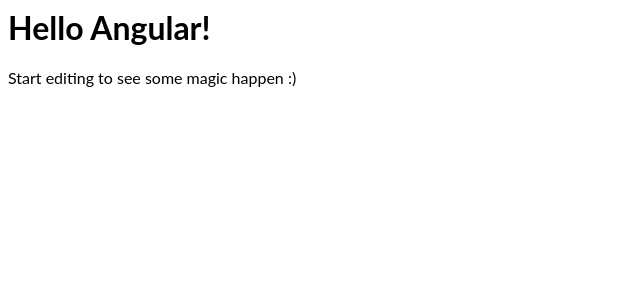
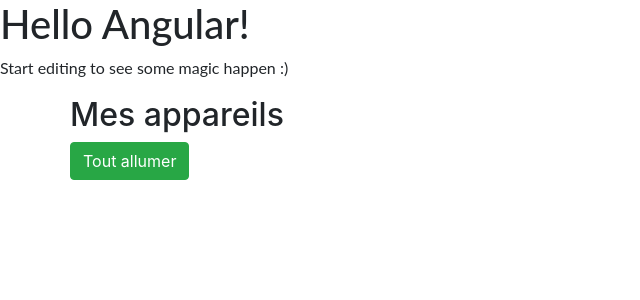
Before and after one commit to Creojosh/angular-dq14mh, an Angular app: page / in a window 1280 px wide. Shown: the top 300 px of the page, without its empty margins (0-640 px from the left). Built offline with nearby package versions, Linux system fonts and the light colour scheme.

Commit message:
3 files modified

```diff
--- a/angular.json
+++ b/angular.json
@@ -23,7 +23,8 @@
               "src/assets"
             ],
             "styles": [
-              "src/styles.css"
+              "src/styles.css",
+              "node_modules/bootstrap/dist/css/bootstrap.css"
             ],
             "scripts": []
           },
--- a/package.json
+++ b/package.json
@@ -10,7 +10,10 @@
     "@angular/platform-browser": "^8.0.0",
     "@angular/platform-browser-dynamic": "^8.0.0",
     "@angular/router": "^8.0.0",
+    "bootstrap": "^4.3.1",
     "core-js": "2",
+    "jquery": "1.9.1 - 3",
+    "popper.js": "^1.14.7",
     "rxjs": "^6.5.2",
     "zone.js": "^0.9.1"
   },
--- a/src/app/app.component.html
+++ b/src/app/app.component.html
@@ -2,3 +2,15 @@
 <p>
   Start editing to see some magic happen :)
 </p>
+<div class="container">
+  <div class="row">
+    <div class="col-xs-12">
+      <h2>Mes appareils</h2>
+
+      <ul class="list-group">
+
+      </ul>
+      <button class="btn btn-success">Tout allumer</button>
+    </div>
+  </div>
+</div>
```
